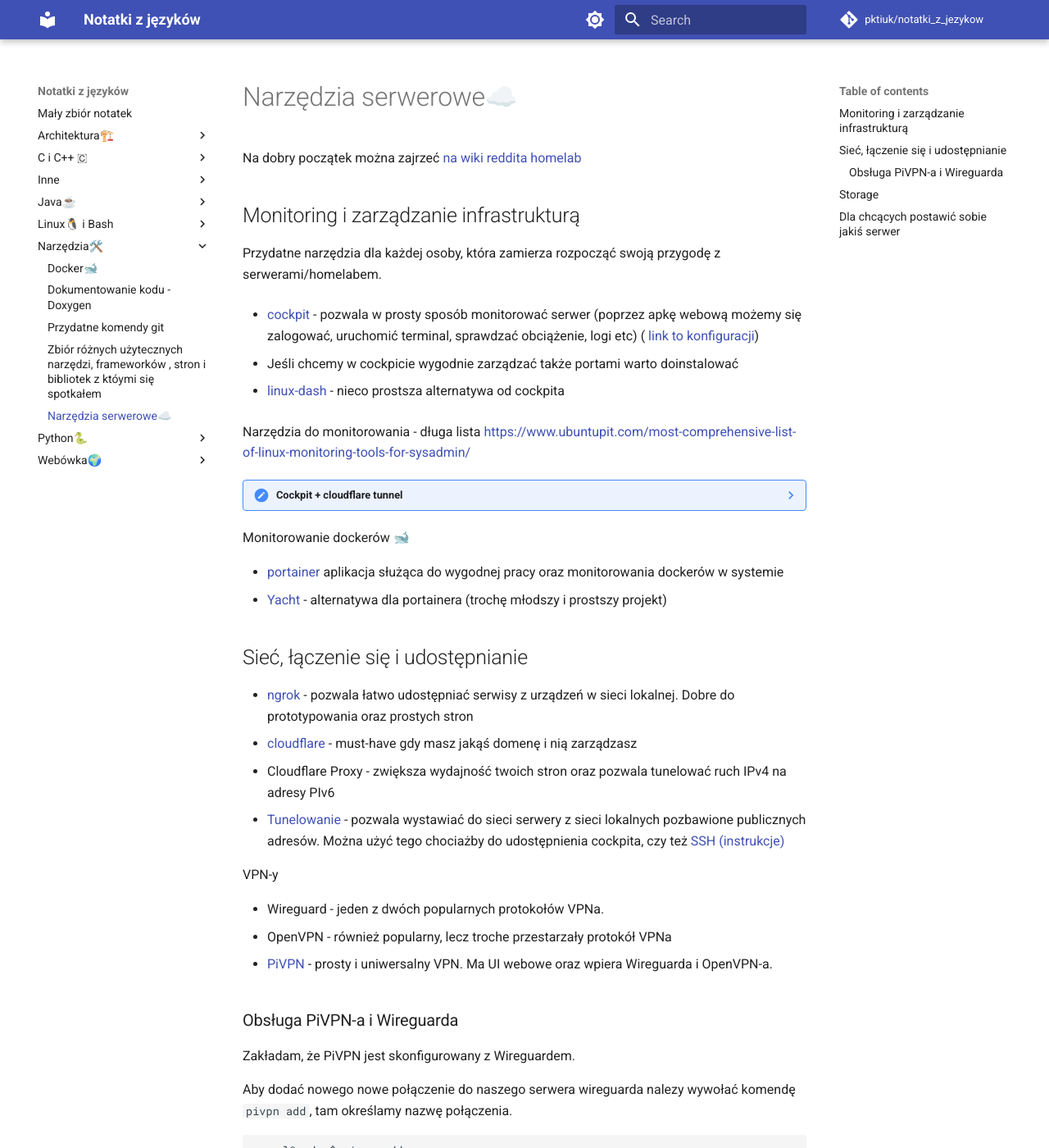
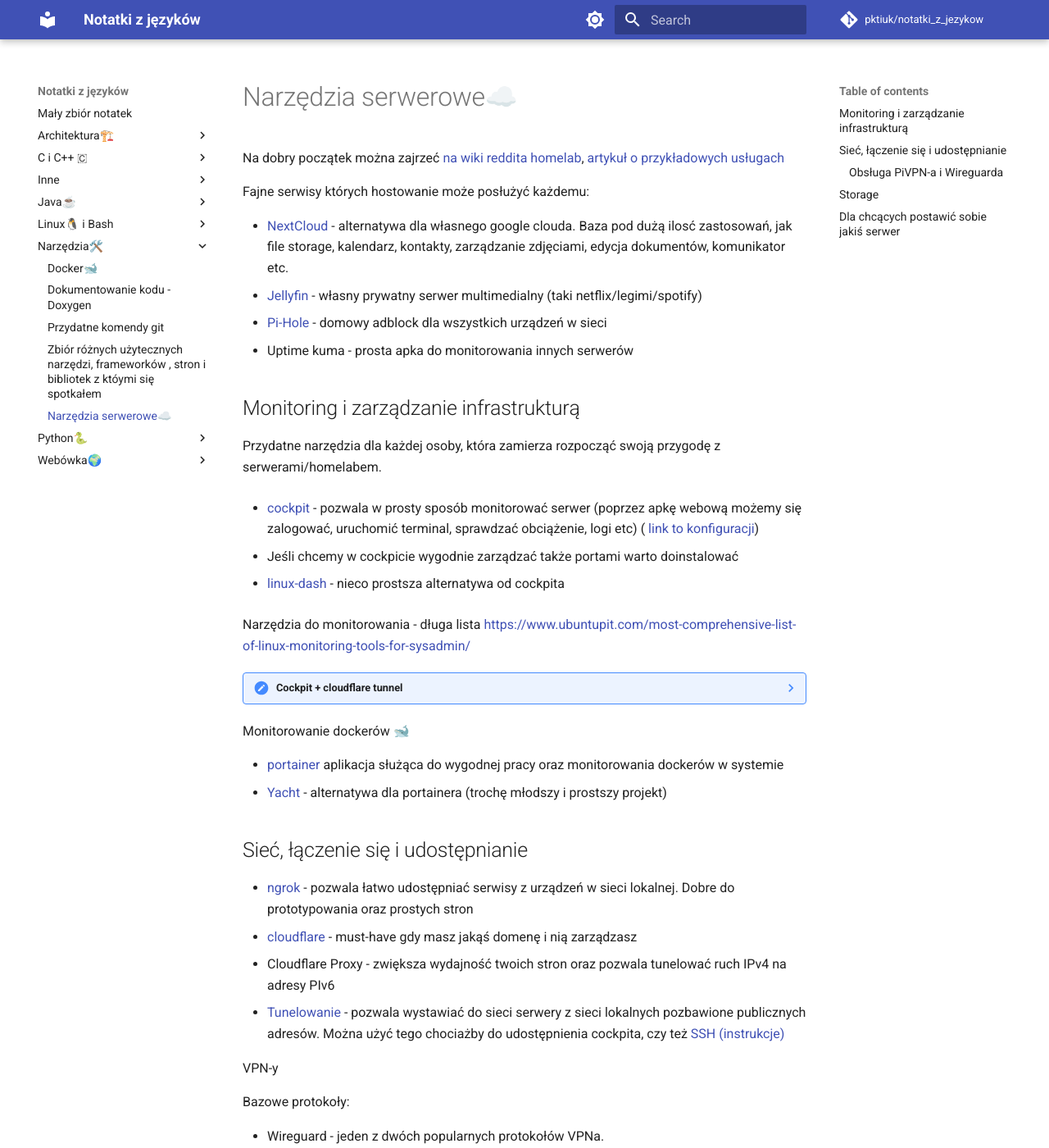
Before and after one commit to pktiuk/notatki_z_jezykow, an MkDocs documentation site: the page built from docs/Narzędzia🛠️/serwery_i_homelaby.md, in a window 1280 px wide and 1400 px high. Shown: the whole window at 82% size. Built offline with MkDocs 1.6.1 and Material for MkDocs 9.7.7, drawn with Linux system fonts in a browser that asks for light colours; comment, search, counter and statistics services are not loaded; some of the changed text lies outside the part shown.

Commit message:
Więcej apek

```diff
--- a/docs/Narzędzia🛠️/serwery_i_homelaby.md
+++ b/docs/Narzędzia🛠️/serwery_i_homelaby.md
@@ -1,6 +1,13 @@
 # Narzędzia serwerowe☁️
 
-Na dobry początek można zajrzeć [na wiki reddita homelab](https://www.reddit.com/r/homelab/wiki/introduction/)
+Na dobry początek można zajrzeć [na wiki reddita homelab](https://www.reddit.com/r/homelab/wiki/introduction/), [artykuł o przykładowych usługach](https://hostbor.com/25-must-have-home-server-services/)
+
+Fajne serwisy których hostowanie może posłużyć każdemu:
+
+- [NextCloud](https://nextcloud.com/) - alternatywa dla własnego google clouda. Baza pod dużą ilosć zastosowań, jak file storage, kalendarz, kontakty, zarządzanie zdjęciami, edycja dokumentów, komunikator etc.
+- [Jellyfin](https://jellyfin.org/) - własny prywatny serwer multimedialny (taki netflix/legimi/spotify)
+- [Pi-Hole](https://pi-hole.net/) - domowy adblock dla wszystkich urządzeń w sieci
+- Uptime kuma - prosta apka do monitorowania innych serwerów
 
 ## Monitoring i zarządzanie infrastrukturą
 
@@ -45,10 +52,13 @@
 
 VPN-y
 
+Bazowe protokoły:
+
 - Wireguard - jeden z dwóch popularnych protokołów VPNa.
 - OpenVPN - również popularny, lecz troche przestarzały protokół VPNa
+- [PiVPN](https://www.pivpn.io/) - prosty i uniwersalny VPN. Ma UI webowe oraz wpiera Wireguarda i OpenVPN-a.
 
-- [PiVPN](https://www.pivpn.io/) - prosty i uniwersalny VPN. Ma UI webowe oraz wpiera Wireguarda i OpenVPN-a.
+Jednak nieco wygodniejsze wydaje się wykorzystywanie narzędzi takich jak netbird i tailscale.
 
 ### Obsługa PiVPN-a i Wireguarda
 
@@ -81,6 +91,7 @@
 
 - [TrueNAS](https://www.truenas.com/) - system operacyjny dedykowany maszynm mającym służyć jako storage
 - [Wtyczka do Cockpitu](https://github.com/45Drives/cockpit-file-sharing) pozwalająca na łatwe udostępnianie zawartości, jest też inna [wtyczka do przeglądania plików](https://github.com/45Drives/cockpit-navigator)
+- [Duplicati](https://github.com/duplicati/duplicati) - apka do robienia backupów danych (wraz z opcją szyfrowania).
 
 ## Dla chcących postawić sobie jakiś serwer
 
```
